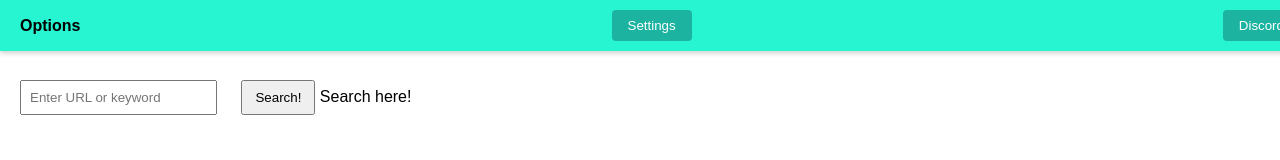
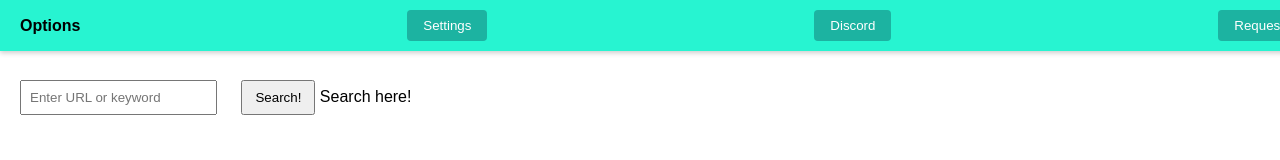
Before and after one commit to TotalyAaron/AaronSearchEngine, a plain HTML site: page index.html in a window 1280 px wide. Drawn offline with Linux system fonts and the light colour scheme.

Commit message:
Update index.html

```diff
--- a/index.html
+++ b/index.html
@@ -46,6 +46,7 @@
     <div><strong>Options</strong></div>
     <button class="top-button" onclick="switchToSettings()">Settings</button>
     <button class="top-button" onclick="joinDiscord()">Discord</button>
+    <button class="top-button" onclick="moveToRequest()">Request</button>
   </div>
   <!-- SEARCH BAR -->
   <input type="text" id="SearchBar" name="SearchBar" placeholder="Enter URL or keyword">
@@ -76,6 +77,9 @@
     }
     function joinDiscord() {
       window.location.href = "https://discord.gg/3BD6FAB6"
+    }
+    function moveToRequest() {
+      window.location.href = "https/totalyaaron.github.io/TotalyAaron"
     }
     function applyTheme(theme) {
       if (theme === "dark") {
```
